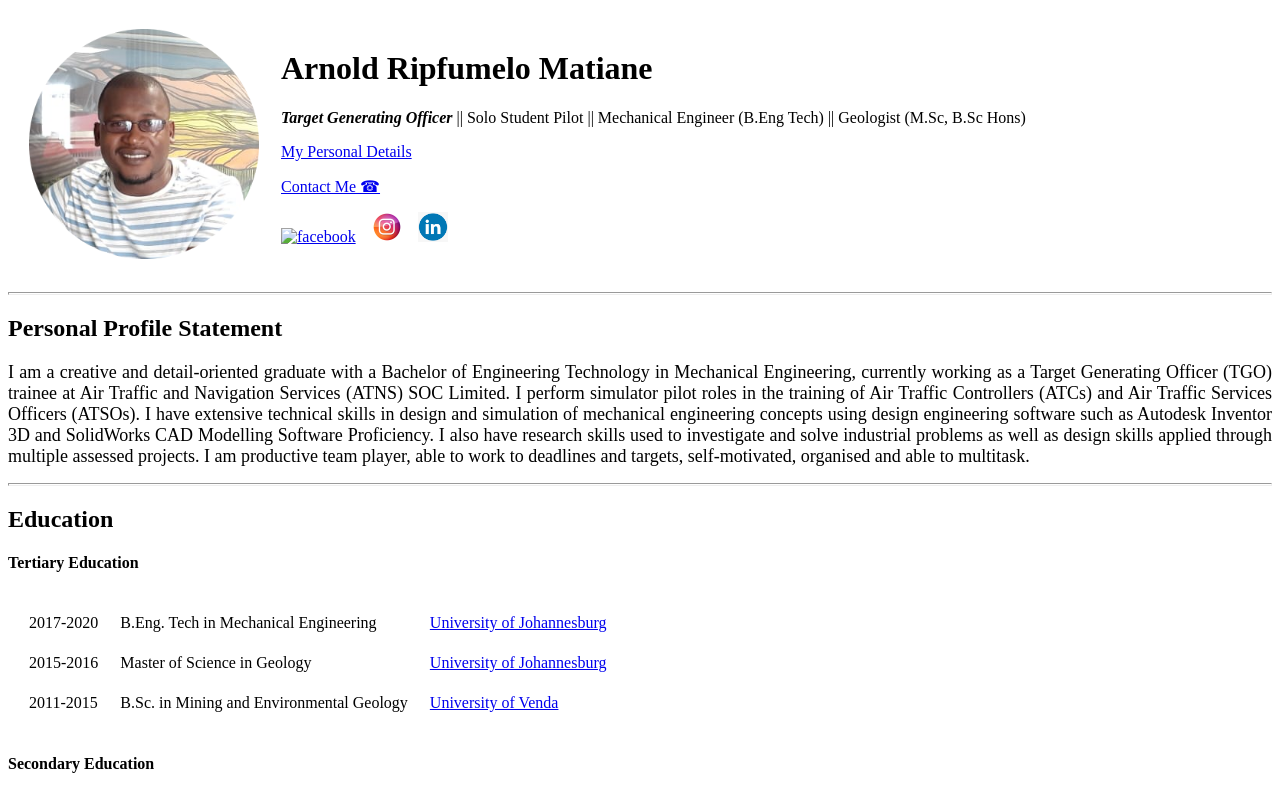
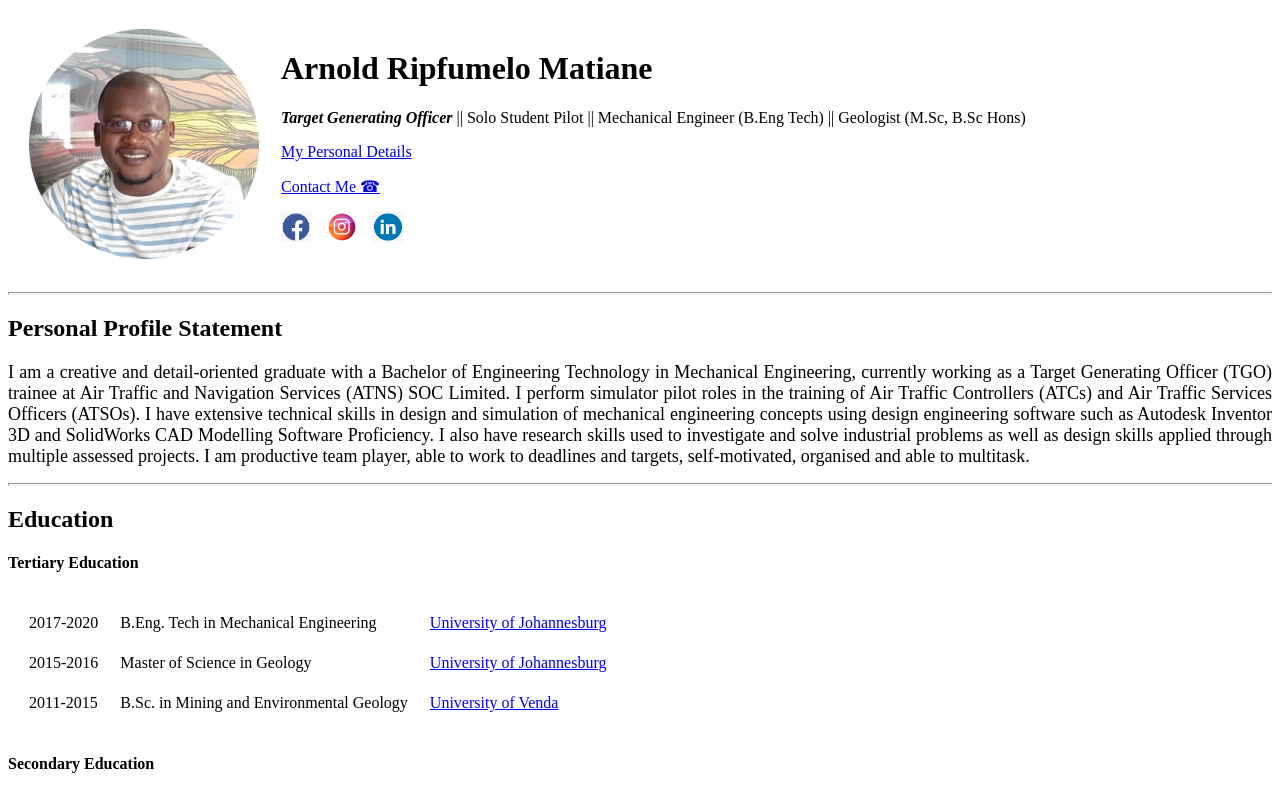
Before and after one commit to arnoldmatiane/CV_Arnold_Matiane, a plain HTML site: page index.html in a window 1280 px wide. Shown: the top 791 px of the page. Drawn offline with Linux system fonts and the light colour scheme.

Commit message:
changed back to its original state

```diff
--- a/index.html
+++ b/index.html
@@ -20,7 +20,7 @@
         <p> <a href="My_Personal_Details.html">My Personal Details</a></p>
         <p><a href="My_Contacts.html">Contact Me ☎</a></p>
         <p>
-          <a href="https://www.facebook.com/eagle.power.54922"><img src="facebook.png" alt="facebook" width="30" height="30"></a>
+          <a href="https://www.facebook.com/eagle.power.54922"><img src="images/facebook.png" alt="facebook" width="30" height="30"></a>
           <!--to add space &emsp for two spaces-->
           &ensp;
           <a href="https://www.instagram.com/aviadorzs/"><img src="images/instagram.png" alt="instagram" width="30" height="30"></a>
```
